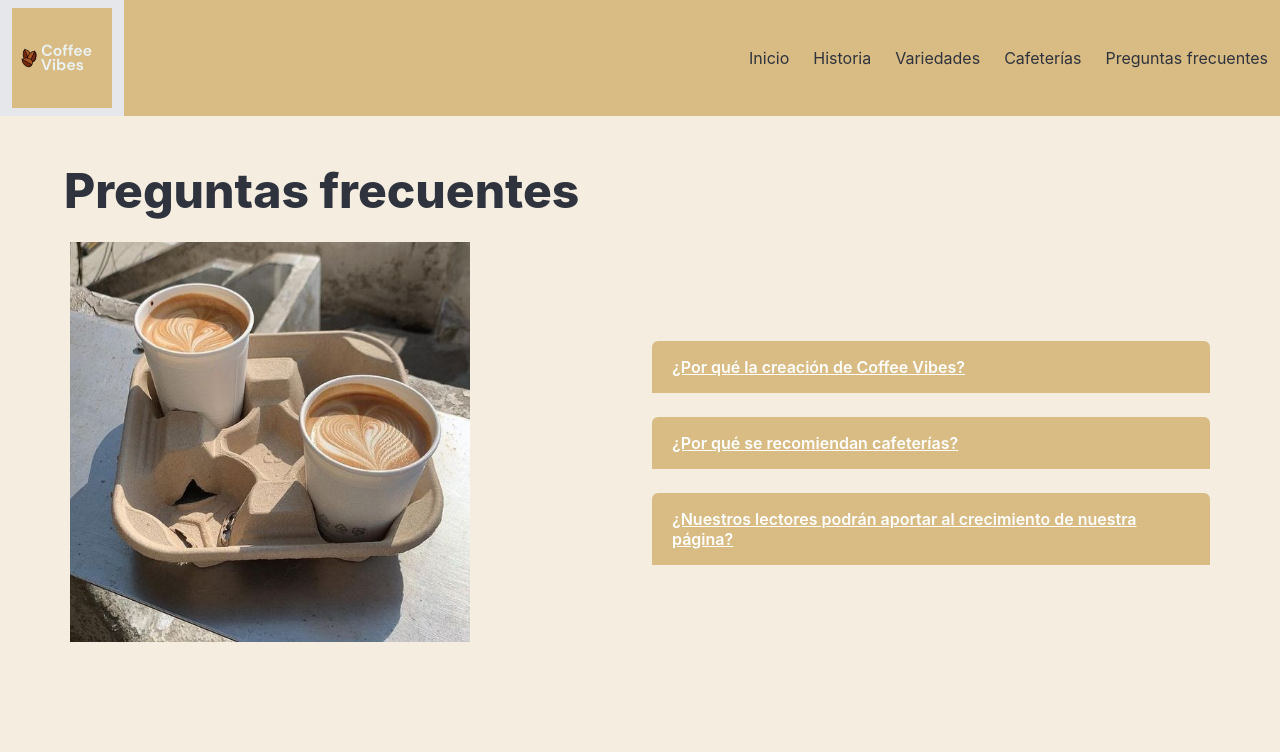
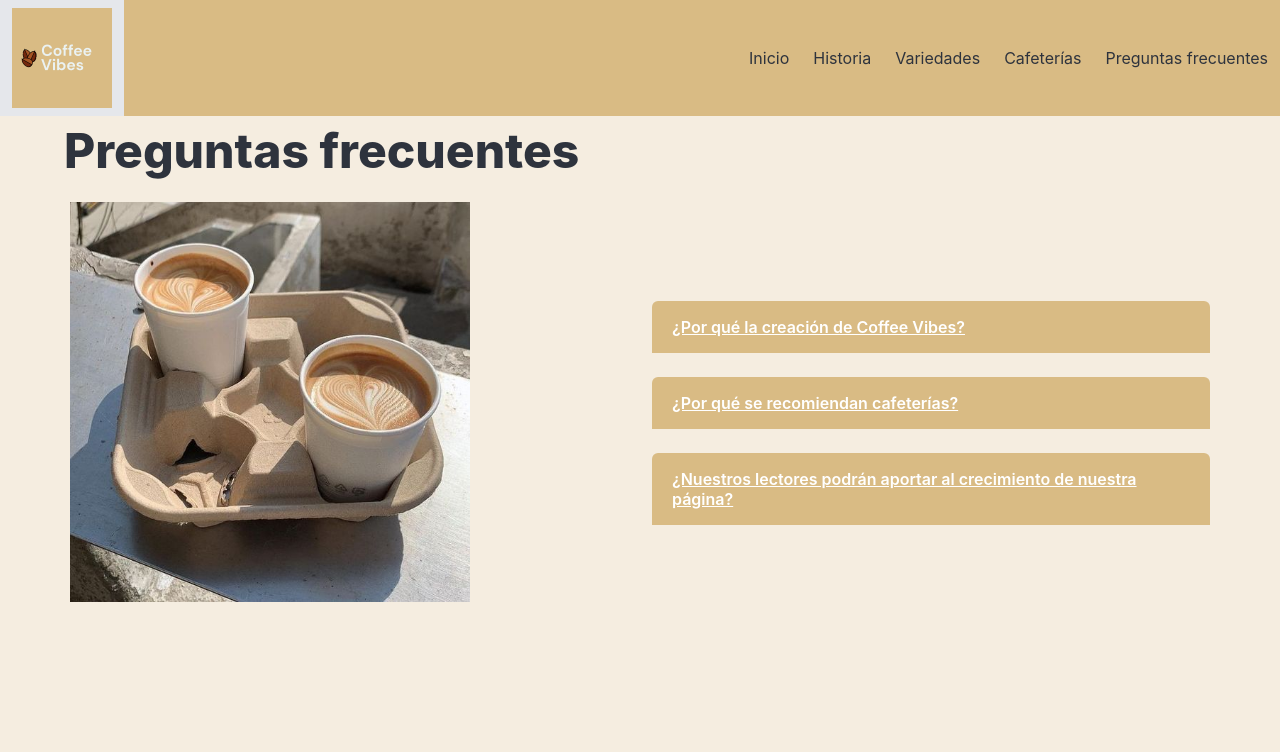
Before and after one commit to SusieGarcia09/CoffeeVibes-Bulma-s-Version-, a website: page pages/preguntasf.html in a window 1280 px wide. Drawn offline with Linux system fonts and the light colour scheme.

Commit message:
se realizó un cambio

```diff
--- a/pages/preguntasf.html
+++ b/pages/preguntasf.html
@@ -52,7 +52,7 @@
 
       <section class="section-sm">
         <div class="container">
-          <h1 class="title is-1 pt-6">Preguntas frecuentes</h1>
+          <h1 class="title is-1 pt-2">Preguntas frecuentes</h1>
           <div class="columns is-multiline is-desktop is-align-items-center is-justify-content-center">
             <div class="column is-6-widescreen is-6-desktop mb-4">
               <figure>
```
